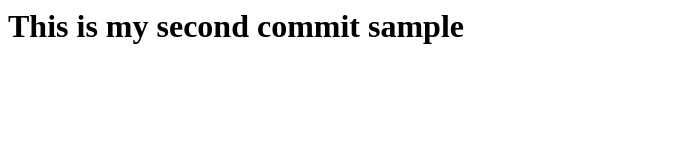
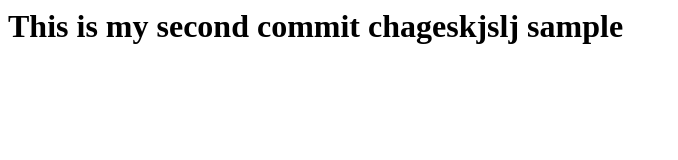
Before and after one commit to YougaSarode/Sample, a plain HTML site: page index.html in a window 1280 px wide. Shown: the whole page, without its empty margins (0-678 px from the left). Drawn offline with Linux system fonts and the light colour scheme.

Commit message:
updated again same file

```diff
--- a/index.html
+++ b/index.html
@@ -4,6 +4,6 @@
 		<title>Two</title>
 	</head>
 	<body>
-		<h1>This is my second commit sample</h1>
+		<h1>This is my second commit chageskjslj sample</h1>
 	</body>
 </html>
```
